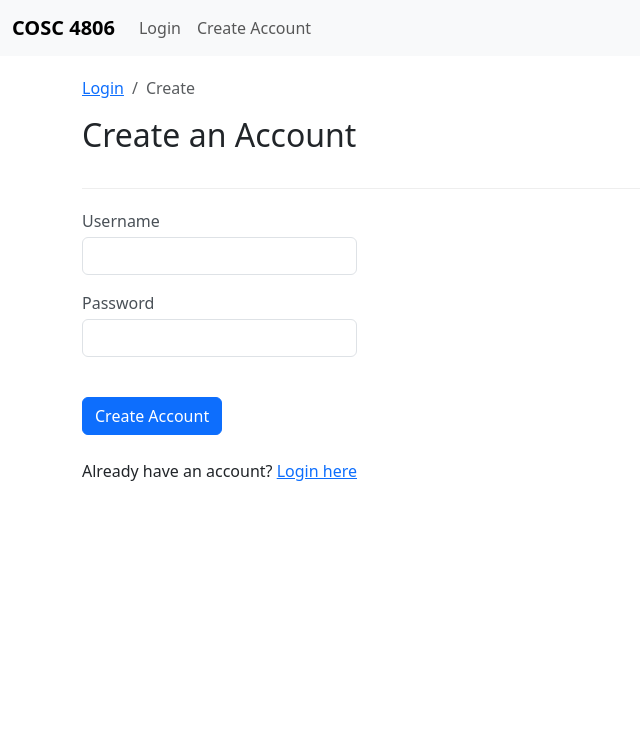
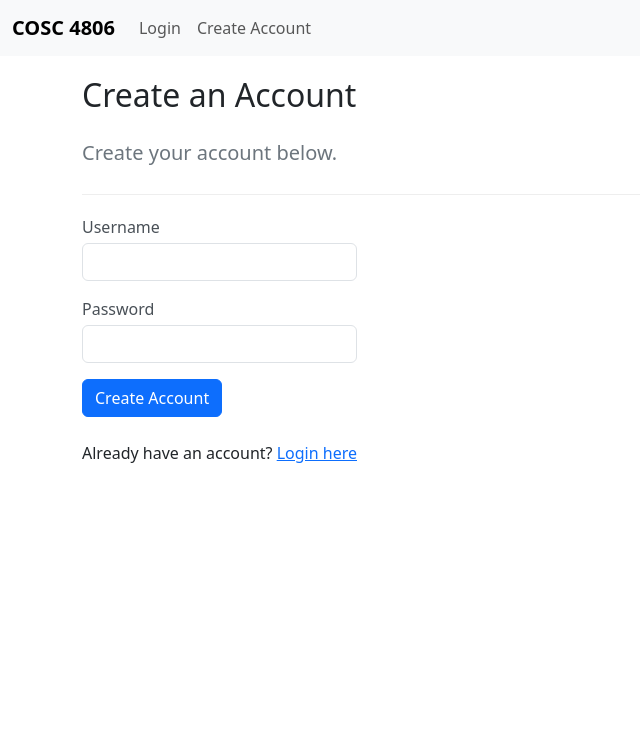
Before and after one commit to ryancad35/COSC-4806-05, a PHP site: page /create in a window 1280 px wide. Shown: the top 739 px of the page, without its empty margins (0-640 px from the left). Run offline with PHP 8.4, Linux system fonts and the light colour scheme; data that the repository does not hold is empty.

Commit message:
Fixed the /create view to be consistent with the /login view.
Added <p class="lead"> message.

```diff
--- a/app/views/create/index.php
+++ b/app/views/create/index.php
@@ -1,31 +1,23 @@
 <?php require_once 'app/views/templates/headerPublic.php'?>
 <main role="main" class="container">
+    <?php if (!empty($success)): ?>
+        <p><?php echo $success; ?></p>
+    <?php endif; ?>
+    <?php if (!empty($error)): ?>
+        <p><?php echo htmlspecialchars($error); ?></p>
+    <?php endif; ?>
+
     <div class="page-header" id="banner">
         <div class="row">
             <div class="col-lg-12">
-                <nav aria-label="breadcrumb">
-                <ol class="breadcrumb">
-                <li class="breadcrumb-item"><a href="/login">Login</a></li>
-            <li class="breadcrumb-item active" aria-current="page"><?= ucwords($_SESSION['controller']);?></li>
-          </ol>
-        </nav>
-            </div>
-        </div>
-        <div class="row">
-            <div class="col-lg-12">
                 <h1>Create an Account</h1>
+                <p class="lead">Create your account below.</p>
             </div>
         </div>
     </div>
 
     <div class="row">
         <div class="col-sm-auto">
-            <?php if (!empty($success)): ?>
-                <p><?php echo $success; ?></p>
-            <?php endif; ?>
-            <?php if (!empty($error)): ?>
-                <p><?php echo htmlspecialchars($error); ?></p>
-            <?php endif; ?>
 
             <form action="/create" method="post" >
             <fieldset>
@@ -37,7 +29,6 @@
                     <label for="password">Password</label>
                     <input required type="password" class="form-control" name="password">
                 </div>
-                <br>
                 <button type="submit" class="btn btn-primary" name="action" value="Submit Registration">Create Account</button><br><br>
             </fieldset>
             </form>
```
